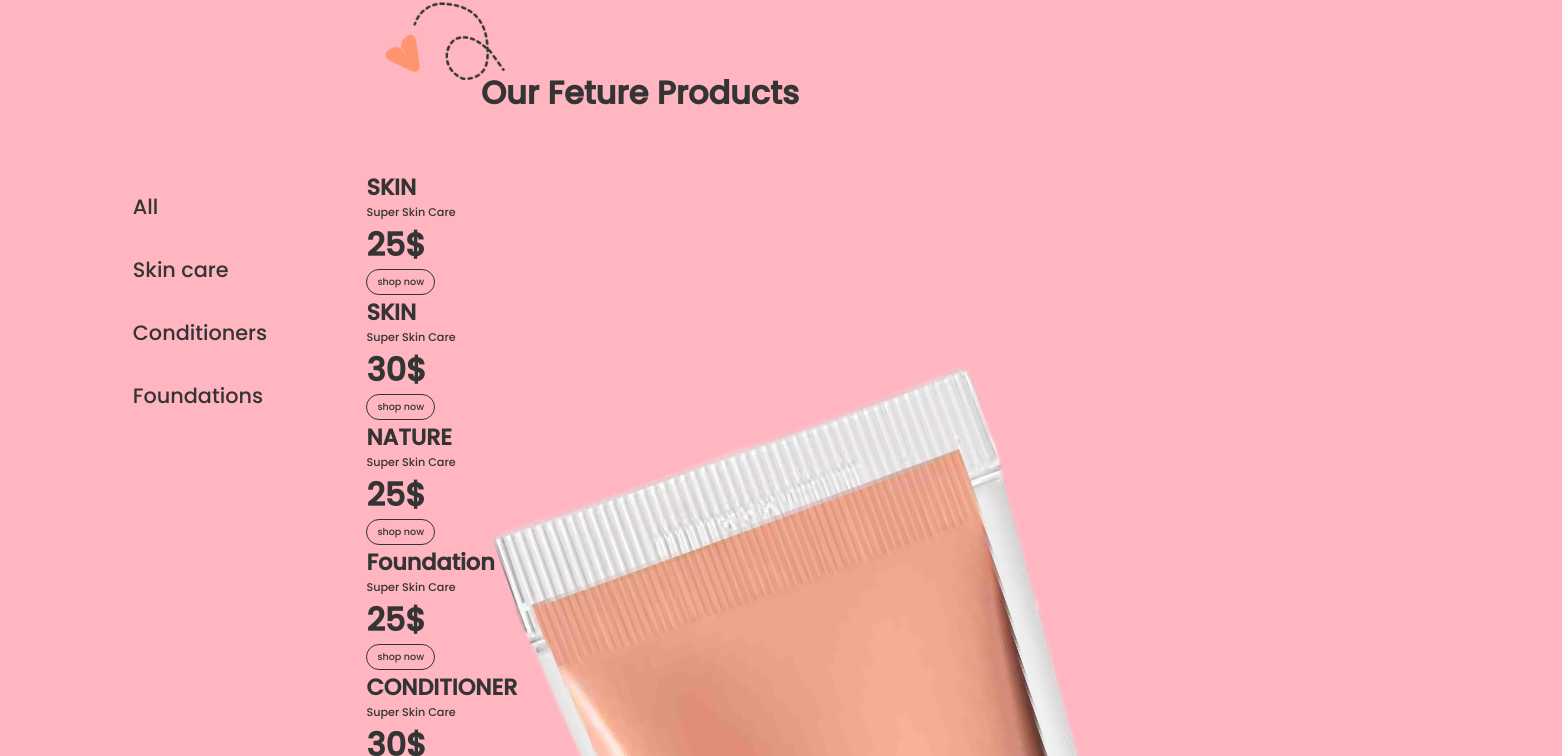
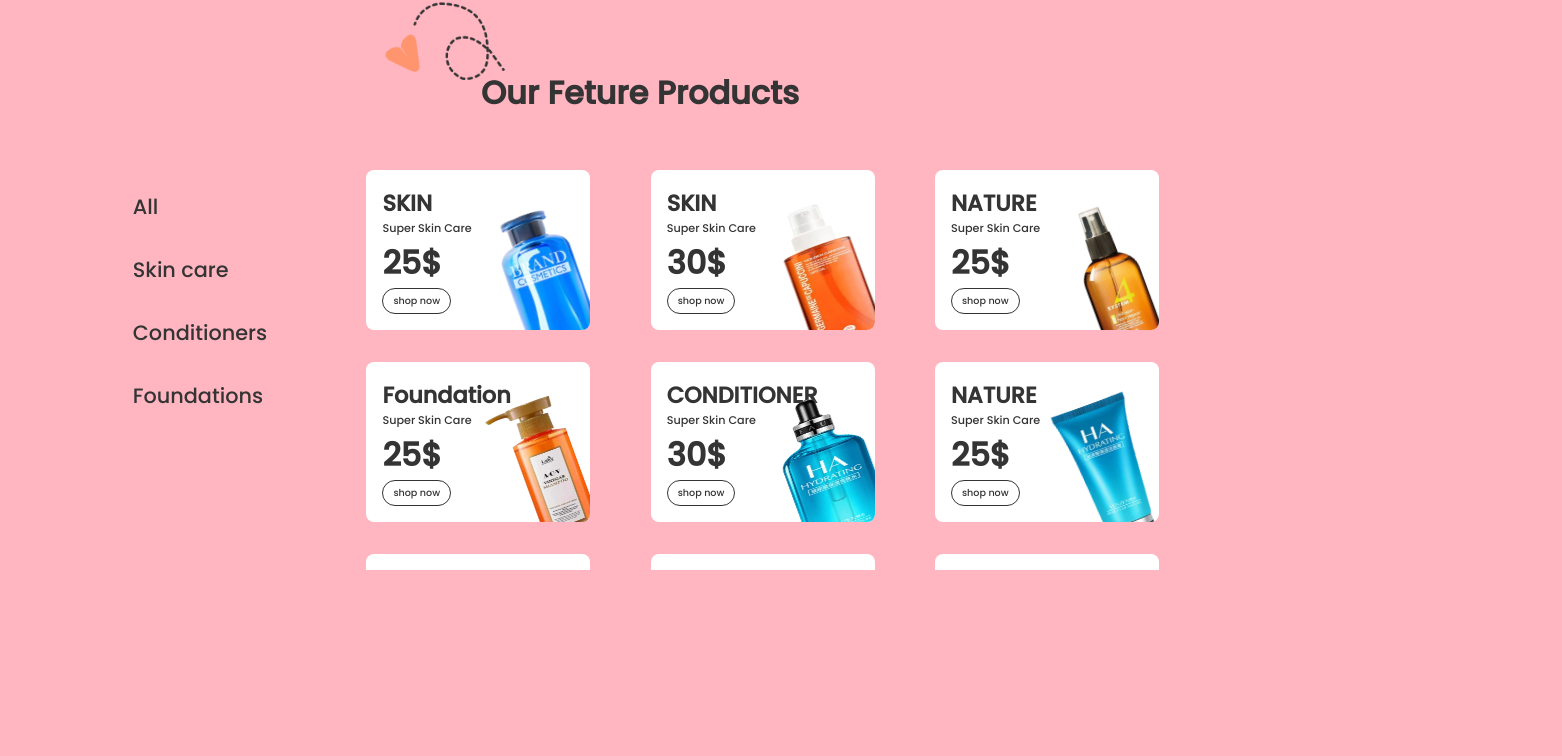
Before and after one commit to Ashishbansal083/e-commerce, a React (Create React App) app: page / in a window 1280 px wide. Shown: the part 1211-1967 px from the top of the page, 1562 px wide, since content can reach past the window. After the commit the page ends 1781 px from the top, so only its background shows below. Built offline with nearby package versions, Linux system fonts and the light colour scheme.

Commit message:
product component

```diff
--- a/src/components/Products/Products.js
+++ b/src/components/Products/Products.js
@@ -6,16 +6,20 @@ import { ProductsData } from '../../data/products'
 
 const Products = () => {
     const [menuproducts,setmenuproducts]=useState(ProductsData)
+
+    const filter=(type)=>{
+        setmenuproducts(ProductsData.filter((product)=>product.type===type))
+    }
   return (
     <div className={css.container}>
         <img src={plane} alt='plane img'/>
         <h1>Our Feture Products</h1>
         <div className={css.Products}>
             <ul className={css.menu}>
-                <li>All</li>
-                <li>Skin care</li>
-                <li>Conditioners</li>
-                <li>Foundations</li>
+                <li onClick={()=>setmenuproducts(ProductsData)}>All</li>
+                <li onClick={()=>filter("skin care")}>Skin care</li>
+                <li onClick={()=>filter("conditioner")}>Conditioners</li>
+                <li onClick={()=>filter("foundation")}>Foundations</li>
             </ul>
             <div className={css.list}>
                 {menuproducts.map((product,i)=>
--- a/src/components/Products/Products.module.css
+++ b/src/components/Products/Products.module.css
@@ -30,7 +30,7 @@
     cursor: pointer;
     color: var(--pink);
 }
-.left-s{
+/* .left-s{
     display: flex;
     flex-direction: column;
     justify-content: space-between;
@@ -63,5 +63,28 @@
     right: 0;
     bottom: -20%;
     width: 40%;
-    height: 100%;
+    height: 20%;
+} */
+.list{
+    display: grid;
+    grid-template-columns: repeat(auto-fill,minmax(200px,1fr));
+    height: 25rem;
+    overflow-y: scroll;
+    justify-content: space-between;
+    grid-gap:2rem;
 }
+.products>img{
+    top: 3rem;
+    width: 6rem;
+    height: 11rem;
+}
+.products{
+    width: 12rem;
+    height: 8rem;
+    position: relative;
+    background-color: white;
+    overflow: hidden;
+    border-radius: 0.5rem;
+    display: flex;
+    padding: 1rem;
+}
```
